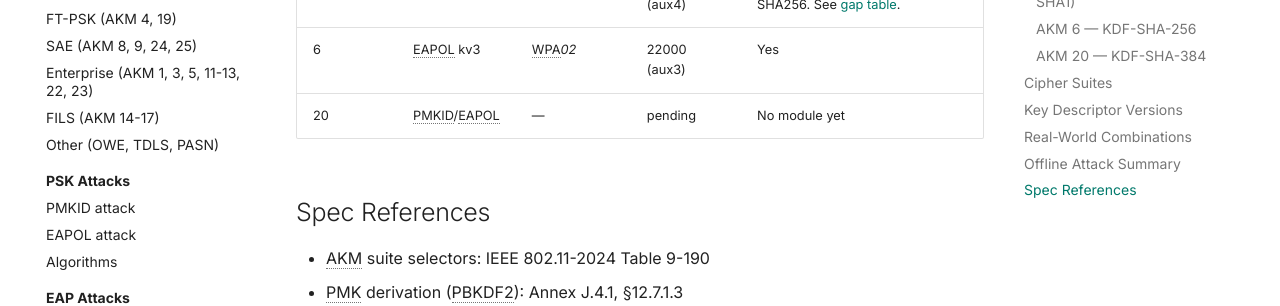
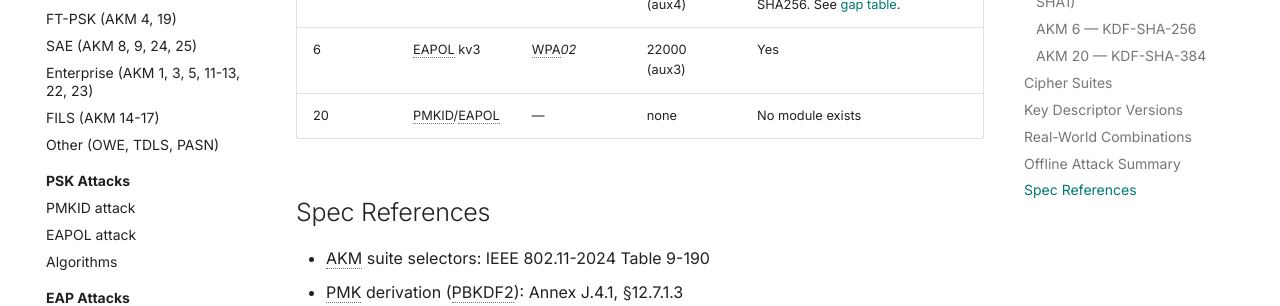
Before and after one commit to StrongWind1/WiFi_Cracking, an MkDocs documentation site: the page built from docs/protocol/psk-family.md, in a window 1280 px wide and 900 px high, scrolled down 3861 px. Shown: the part 280-586 px from the top of the window. Built offline with MkDocs 1.6.1 and Material for MkDocs 9.7.7, drawn with Linux system fonts in a browser that asks for light colours; comment, search, counter and statistics services are not loaded.

Commit message:
fix: align AKM 20 hashcat mode to 'none' across all docs
AKM 20 (PSK-SHA384) has no hashcat module and no PR — align
psk-family.md and algorithms.md from 'pending' to 'none',
matching security-matrix.md and gap-table.md.

```diff
--- a/docs/protocol/psk-family.md
+++ b/docs/protocol/psk-family.md
@@ -16,7 +16,7 @@ SHA-256-based key derivation with 802.11w-2009. AKM 20, introduced in
 |-----|------|---------|---------------|-----|-----|-----------|-------------|
 | 2 | PSK | PRF (HMAC-SHA1) | HMAC-MD5 (kv1) / HMAC-SHA1-128 (kv2) | 128 | 128 | 128 | 22000 |
 | 6 | PSK-SHA256 | KDF-SHA-256 | AES-128-CMAC (kv3) | 128 | 128 | 128 | 22000 |
-| 20 | PSK-SHA384 | KDF-SHA-384 | HMAC-SHA-384 (kv0) | 192 | 256 | 256 | pending |
+| 20 | PSK-SHA384 | KDF-SHA-384 | HMAC-SHA-384 (kv0) | 192 | 256 | 256 | none |
 
 Key lengths per IEEE 802.11-2024 Table 12-11 (KCK/KEK) and Table 12-8 (TK).
 
@@ -120,7 +120,7 @@ The `aux1`–`aux4` labels refer to hashcat's internal kernel functions within m
 | 2 | EAPOL kv2 | WPA*02* | 22000 (aux2) | Yes |
 | 6 | PMKID | WPA*01* | 22000 (aux4) | **Broken** — aux4 uses SHA1, needs SHA256. See [gap table](../reference/gap-table.md). |
 | 6 | EAPOL kv3 | WPA*02* | 22000 (aux3) | Yes |
-| 20 | PMKID/EAPOL | — | pending | No module yet |
+| 20 | PMKID/EAPOL | — | none | No module exists |
 
 ## Spec References
 
```
Also changed, not shown: docs/psk-attacks/algorithms.md (+1 -1 lines).
